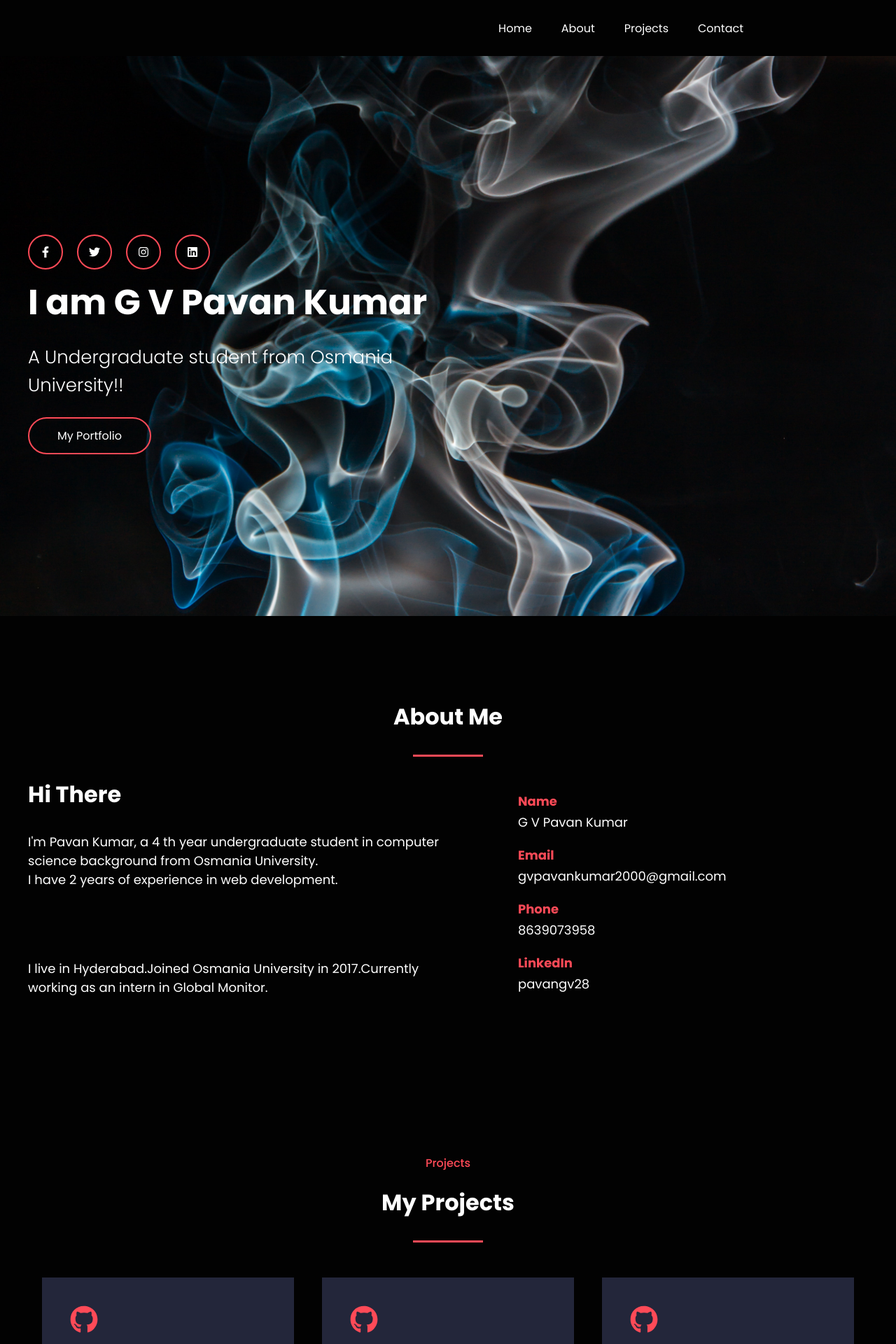
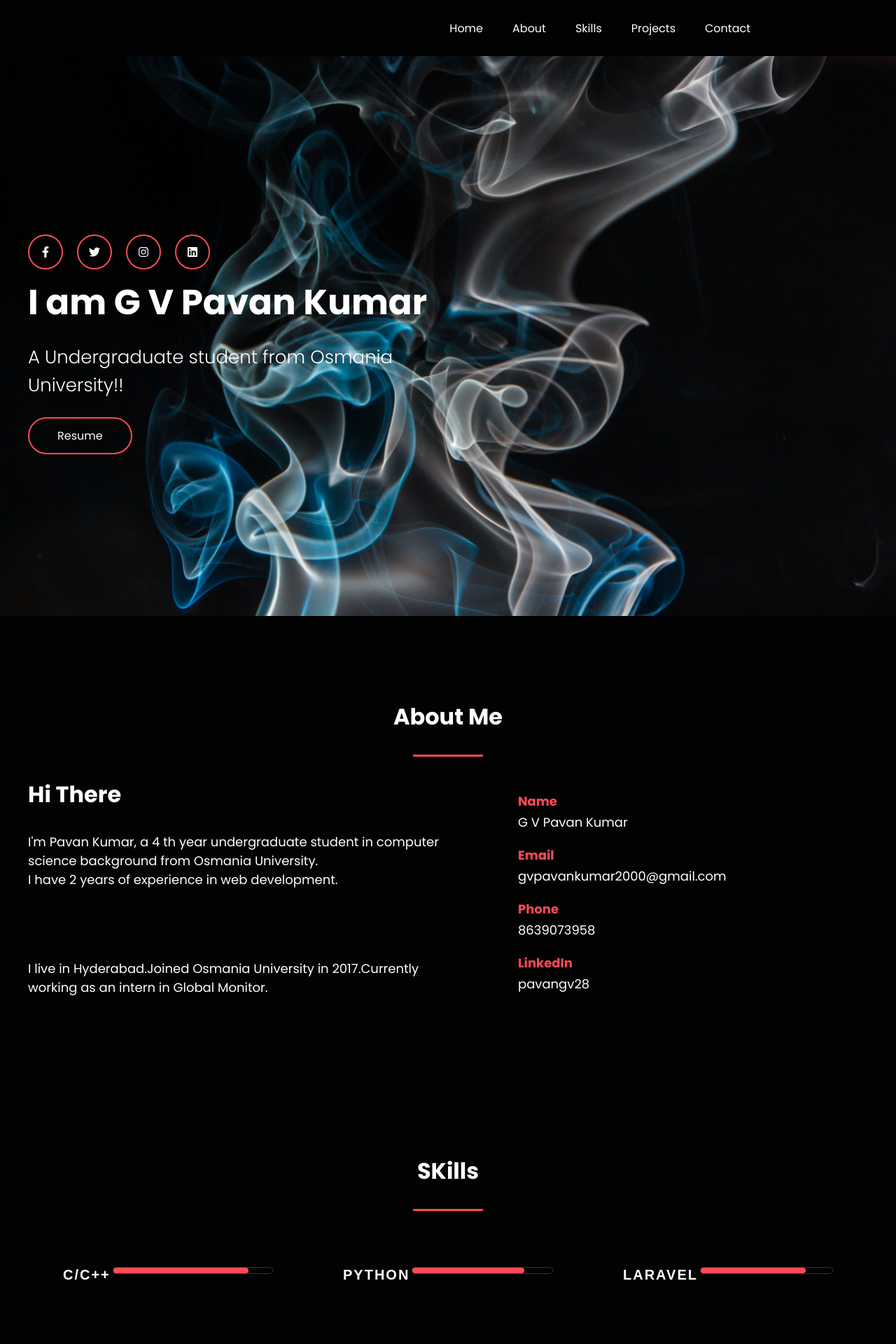
Before and after one commit to globalmonitor/myPortfolio, a React (Create React App) app: page / in a window 1280 px wide. Shown: the top 1920 px of the page at 70% size. Built offline with nearby package versions, Linux system fonts and the light colour scheme.

Commit message:
added skills component

```diff
--- a/src/App.css
+++ b/src/App.css
@@ -64,7 +64,7 @@ flex-wrap: wrap;
 }
 .col-4 {
   width: 33.33333333333333%;
-  flex-wrap: wrap;
+
 }
 .bgMain {
   background: #020202;
@@ -490,3 +490,47 @@ flex-wrap: wrap;
   font-size: 14px;
   color: #dfdfdf;
 }
+/*Skills*/
+.Skills{
+
+  width: 100%;
+  background: #020202;
+  padding: 100px 0;
+}
+.skill-progress{
+  color:#fff;
+  display: flex;
+  padding: 50px;
+  width: 400px;
+
+
+
+
+}
+.progress-bar{
+  position:relative;
+  height: 10px;
+  width: 300px;
+  border-radius: 50px;
+  border: 1px solid #333;
+  margin-bottom: 30px;
+
+
+}
+
+.filler{
+  background: #ff4a57;
+  height: 100%;
+  border-radius: inherit;
+  margin-bottom: 20px;
+}
+.skill-progress em{
+  font: 20px 'opensans-bold', sans-serif;
+  color: #fff;
+  text-transform: uppercase;
+  letter-spacing: 2px;
+  font-weight: bold;
+  position: relative;
+  margin-right: 3px;
+  margin-bottom: 10px;
+}
--- a/src/App.js
+++ b/src/App.js
@@ -6,7 +6,7 @@ import Nav1 from "./components/Nav1";
 import About from "./components/About";
 import Contact from "./components/Contact";
 import Projects from "./components/Projects";
-
+import Skills from "./components/Skills "
 function App() {
   return (
     <div >
@@ -14,6 +14,7 @@ function App() {
      <Home/>
 
 <About/>
+<Skills/>
 <Projects/>
 <Contact/>
     </div>
--- a/src/components/Banner.js
+++ b/src/components/Banner.js
@@ -34,7 +34,7 @@ const Banner = () => {
                 <h1>{state.title}</h1>
                 <p> {state.text}</p>
                 <div className="header__button">
-                    <a href="" className="btn btn-outline">My Portfolio
+                    <a href="" className="btn btn-outline">Resume
                     </a>
 
 
--- a/src/components/Nav1.js
+++ b/src/components/Nav1.js
@@ -56,6 +56,19 @@ function Nav1() {
               About
             </Link>
           </li>
+
+          <li className="nav-links">
+            <Link
+              activeClass="active"
+              to="Skills"
+              spy={true}
+              smooth={true}
+              offset={-70}
+              duration={1000}
+            >
+              Skills
+            </Link>
+          </li>
           <li className="nav-links">
             <Link
               activeClass="active"
--- /dev/null
+++ b/src/components/Skills .js
@@ -0,0 +1,54 @@
+import React from 'react'
+
+const Skills  = () => {
+    const [state]=React.useState({mainHeading:"SKills"
+});
+const [skillList]=React.useState([{id:0,name:"C/C++",level:85},
+
+            {
+                id:1,name:"Python",level:80
+            },
+            {
+                id:2,name:"Laravel",level:80
+            },
+            {
+                id:3,name:"Java",level:75
+            },
+            {
+                id:4,name:"JavaScript",level:70
+            },
+            {
+                id:5,name:"HTML/CSS",level:70
+            }
+])
+    return (
+        <div className="Skills" id="Skills">
+      <div className="container">
+        <div className="common">
+          <h1 className="mainHeader">{state.mainHeading}</h1>
+
+          <div className="commonBorder"></div>
+          </div>
+          <div className="row">
+          {skillList.map((skill) => (
+              <div className='col-4'>
+                <div className="skill-progress">
+                    <em>{skill.name}</em>
+                    <div className="progress-bar">
+                        <div className="filler" style={{width:`${skill.level}%`}}>
+                        </div>
+
+                </div>
+                </div>
+                </div>
+            ))}
+
+          </div>
+
+        </div>
+        </div>
+
+    )
+}
+
+export default Skills
```
Also changed, not shown: 1 other file (tests, documents, lock files or other folders).
